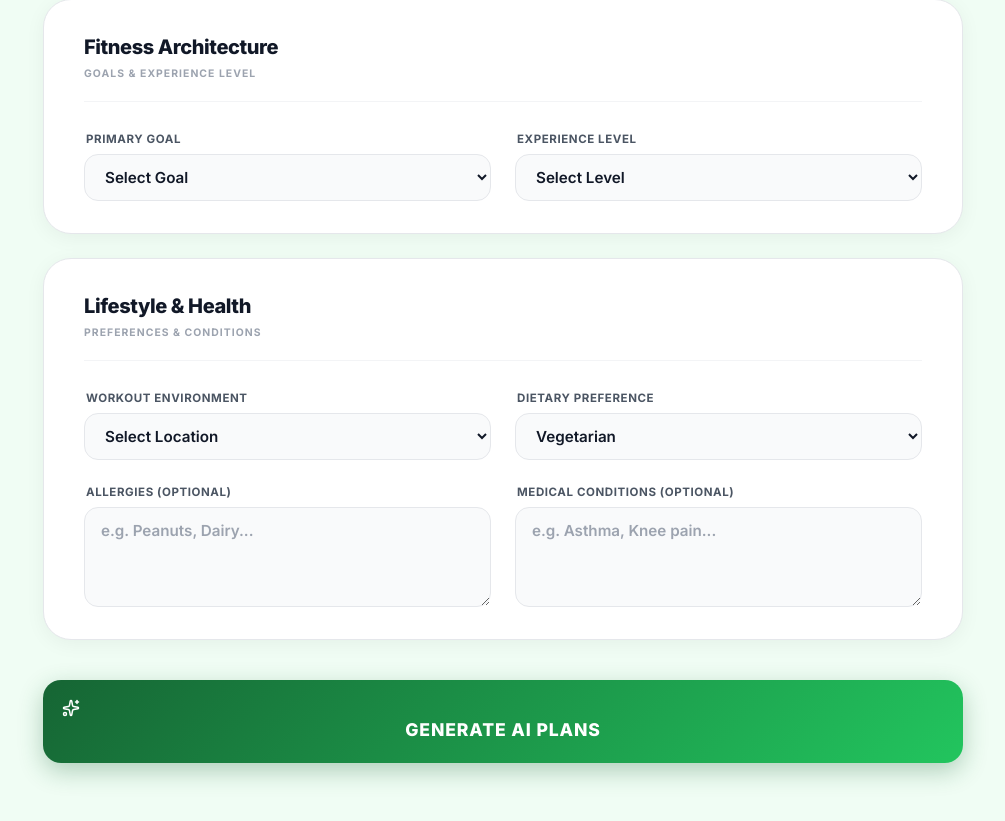
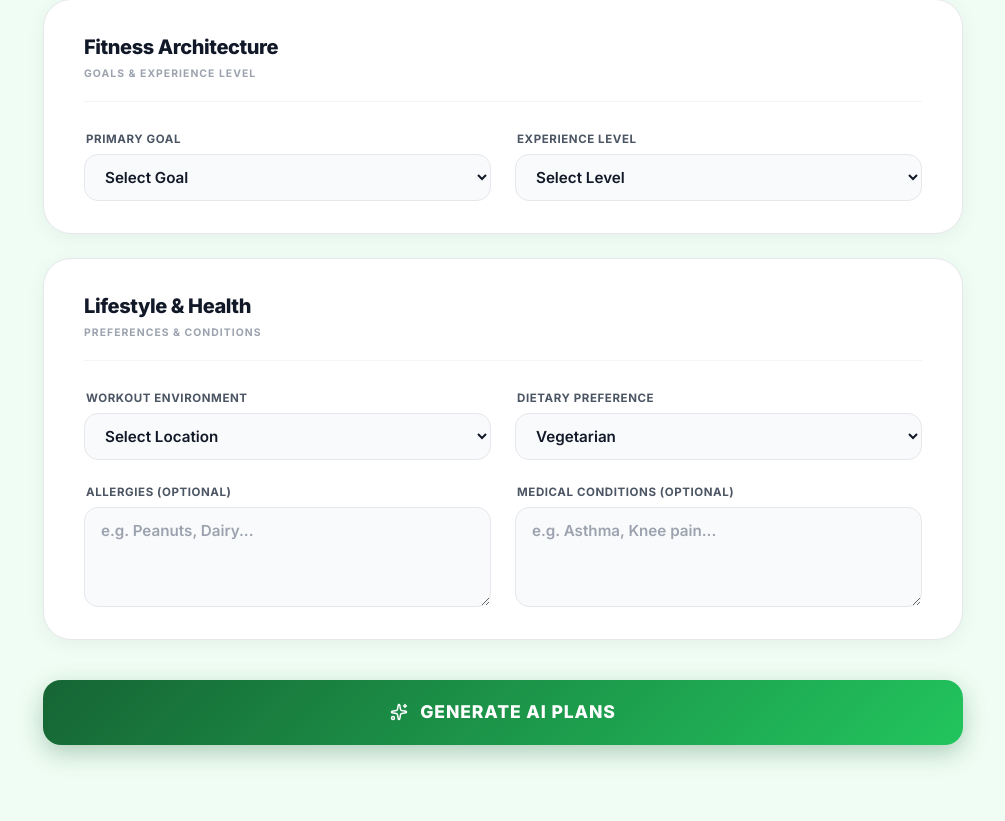
Before and after one commit to shahrozebaig/ArogyaMitra, a React (Create React App) app in the folder frontend/: page /health in a window 1280 px wide. Shown: the part 540-1361 px from the top of the page, without its empty margins (137-1142 px from the left). Built offline with nearby package versions, Linux system fonts and the light colour scheme.

Commit message:
Fixed errors and Changed

```diff
--- a/frontend/src/pages/HealthAssessment.css
+++ b/frontend/src/pages/HealthAssessment.css
@@ -139,6 +139,10 @@
   border: none;
   cursor: pointer;
   font-family: inherit;
+  display: flex;
+  align-items: center;
+  justify-content: center;
+  gap: 12px;
   box-shadow: 0 8px 24px rgba(22, 101, 52, 0.3);
   transition: all 0.2s;
   text-transform: uppercase;
```
